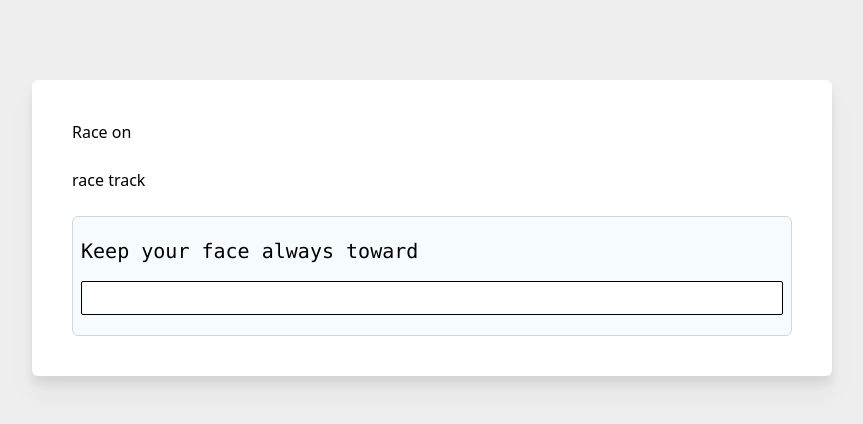
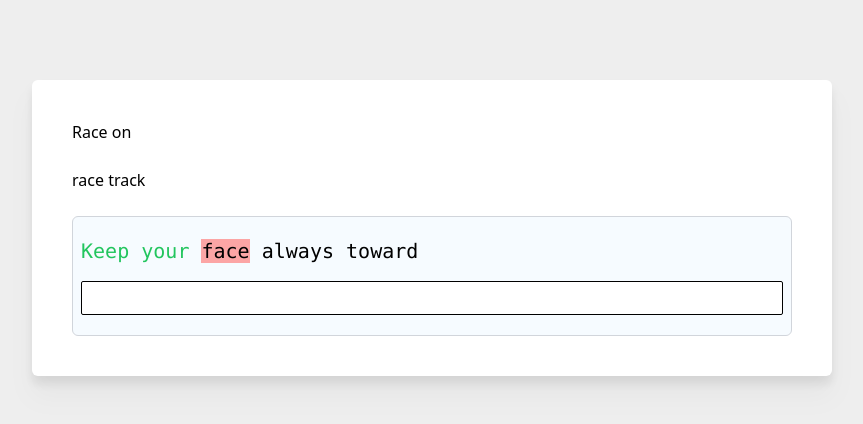
Before and after one commit to nawadeveloper/typeracer, a React (Vite) app in the folder client/: page / in a window 1280 px wide. Shown: the top 424 px of the page, without its empty margins (208-1071 px from the left). Built offline with nearby package versions, Linux system fonts and the light colour scheme.

Commit message:
added mark text logic

```diff
--- a/client/src/components/TextToBeTyped.tsx
+++ b/client/src/components/TextToBeTyped.tsx
@@ -1,9 +1,22 @@
+import { useState } from "react";
+
 const TextToBeType = ({ text }: { text: string }) => {
+  const [mark, setMark] = useState({ correctlyTyped: 10, totalCharTyped: 14 });
   return (
     <p>
-      {text.split("").map((char, i) => (
-        <span key={char + i}>{char}</span>
-      ))}
+      {text.split("").map((char, i) => {
+        const textColor = i < mark.correctlyTyped ? "text-green-500" : "";
+        const bgColor =
+          i >= mark.correctlyTyped && i < mark.totalCharTyped
+            ? "bg-red-300"
+            : "";
+
+        return (
+          <span className={`${textColor} ${bgColor}`} key={char + i}>
+            {char}
+          </span>
+        );
+      })}
     </p>
   );
 };
```
